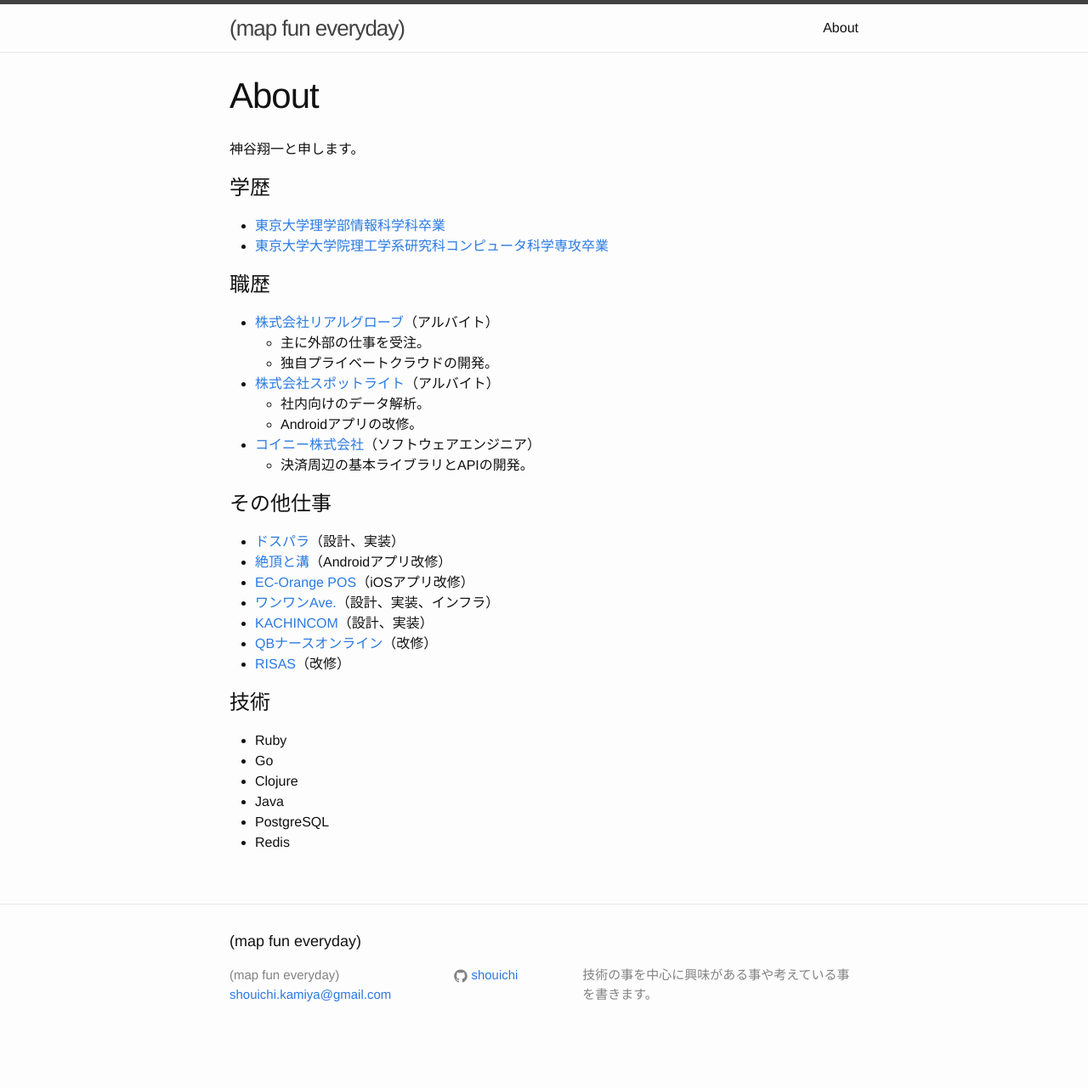
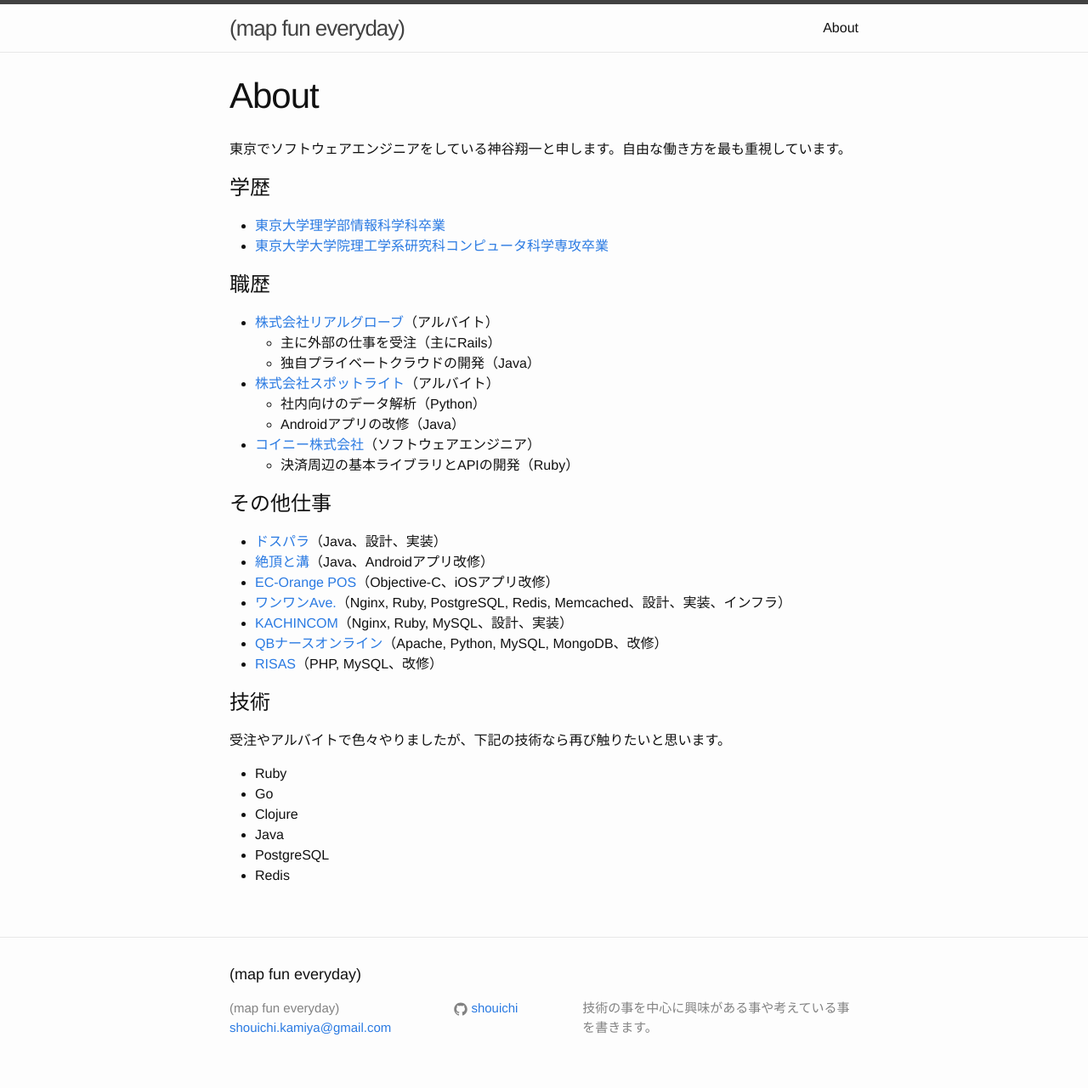
Before and after one commit to shouichi/shouichi.github.io, a Jekyll site: the page built from about.md, in a window 1280 px wide. Shown: the whole page at 85% size. Built offline with Jekyll 4.4.1, drawn with Linux system fonts in a browser that asks for light colours; before the commit the page ends 1242 px from its top, so only the background shows below that.

Commit message:
improve about

```diff
--- a/about.md
+++ b/about.md
@@ -4,7 +4,7 @@
 permalink: /about/
 ---
 
-神谷翔一と申します。
+東京でソフトウェアエンジニアをしている神谷翔一と申します。自由な働き方を最も重視しています。
 
 # 学歴
 
@@ -14,25 +14,27 @@
 # 職歴
 
 - [株式会社リアルグローブ](http://realglobe.jp/)（アルバイト）
-  - 主に外部の仕事を受注。
-  - 独自プライベートクラウドの開発。
+  - 主に外部の仕事を受注（主にRails）
+  - 独自プライベートクラウドの開発（Java）
 - [株式会社スポットライト](http://www.smapo.jp/)（アルバイト）
-  - 社内向けのデータ解析。
-  - Androidアプリの改修。
+  - 社内向けのデータ解析（Python）
+  - Androidアプリの改修（Java）
 - [コイニー株式会社](http://coiney.com/)（ソフトウェアエンジニア）
-  - 決済周辺の基本ライブラリとAPIの開発。
+  - 決済周辺の基本ライブラリとAPIの開発（Ruby）
 
 # その他仕事
 
-- [ドスパラ](https://play.google.com/store/apps/details?id=jp.co.dospara.djm.sp2)（設計、実装）
-- [絶頂と溝](http://www.zeccho.jp/)（Androidアプリ改修）
-- [EC-Orange POS](http://ec-cube.ec-orange.jp/pos/)（iOSアプリ改修）
-- [ワンワンAve.](https://www.wanwan-ave.com)（設計、実装、インフラ）
-- [KACHINCOM](http://www.cachincom.com/)（設計、実装）
-- [QBナースオンライン](https://qbnurse-online.com/)（改修）
-- [RISAS](http://risas.jp)（改修）
+- [ドスパラ](https://play.google.com/store/apps/details?id=jp.co.dospara.djm.sp2)（Java、設計、実装）
+- [絶頂と溝](http://www.zeccho.jp/)（Java、Androidアプリ改修）
+- [EC-Orange POS](http://ec-cube.ec-orange.jp/pos/)（Objective-C、iOSアプリ改修）
+- [ワンワンAve.](https://www.wanwan-ave.com)（Nginx, Ruby, PostgreSQL, Redis, Memcached、設計、実装、インフラ）
+- [KACHINCOM](http://www.cachincom.com/)（Nginx, Ruby, MySQL、設計、実装）
+- [QBナースオンライン](https://qbnurse-online.com/)（Apache, Python, MySQL, MongoDB、改修）
+- [RISAS](http://risas.jp)（PHP, MySQL、改修）
 
 # 技術
+
+受注やアルバイトで色々やりましたが、下記の技術なら再び触りたいと思います。
 
 - Ruby
 - Go
```
